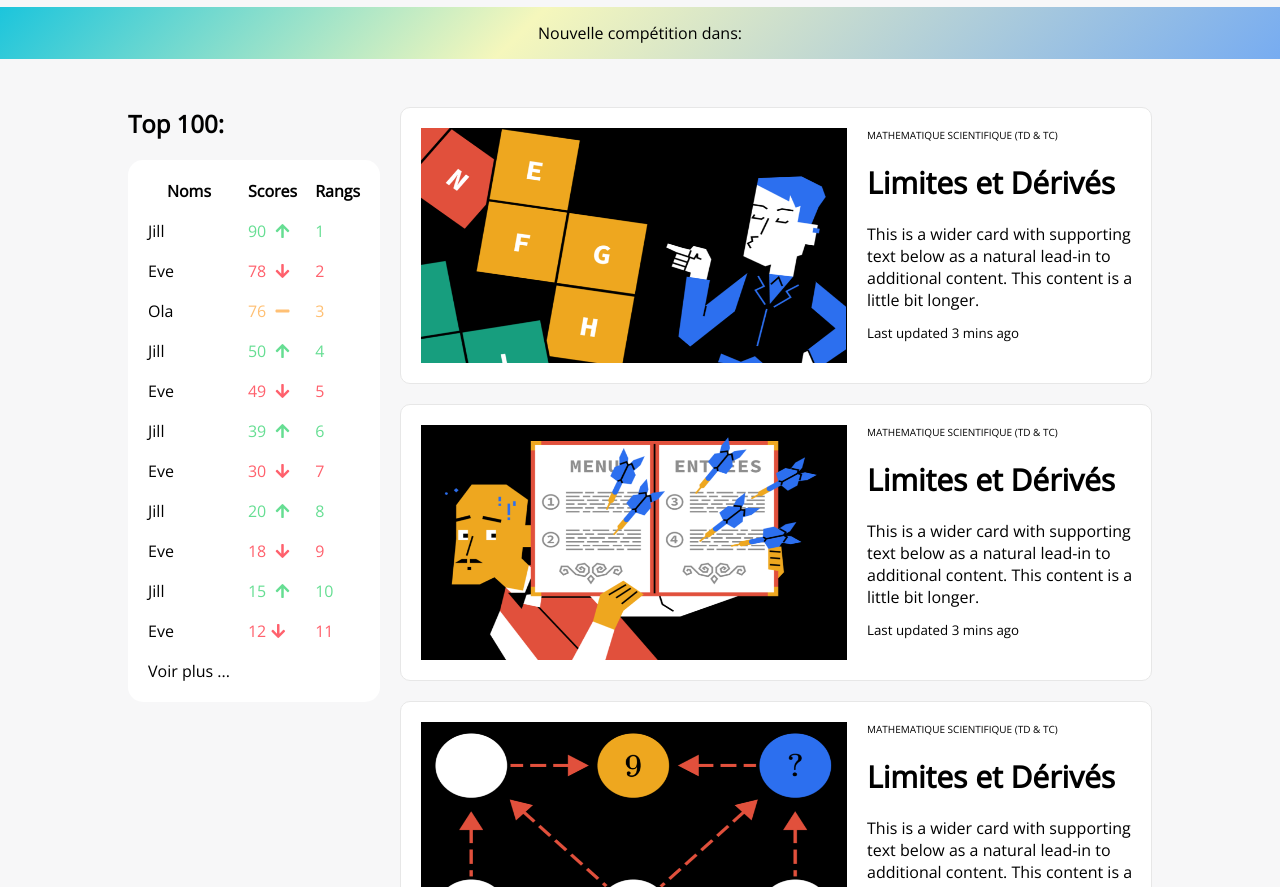
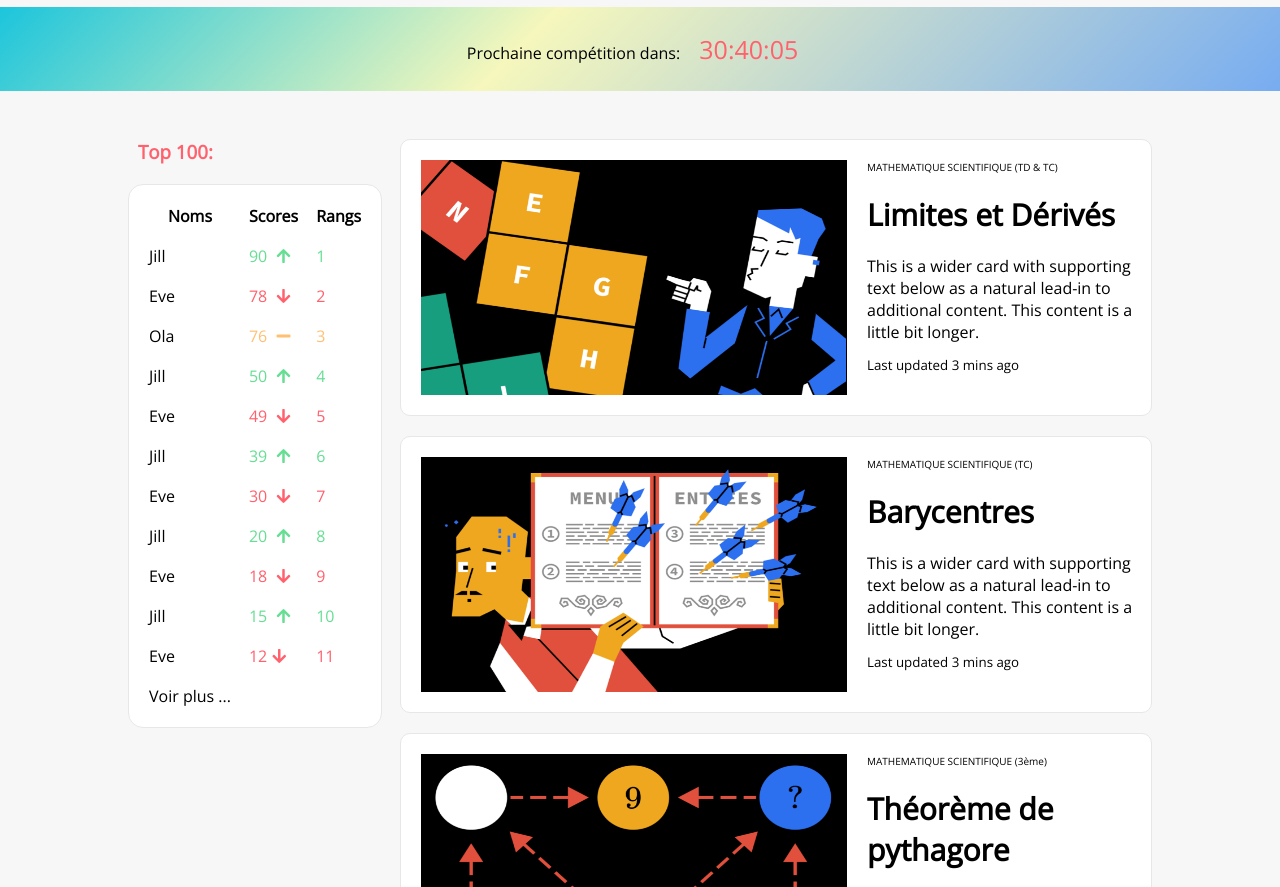
Before and after one commit to Anvi98/canari, a plain HTML site: page front-end/index.html in a window 1280 px wide. Shown: the part 56-943 px from the top of the page. Drawn offline with nearby package versions, Linux system fonts and the light colour scheme.

Commit message:
Add timedown

```diff
--- a/front-end/index.css
+++ b/front-end/index.css
@@ -158,6 +158,7 @@ table {
   background-color: #FFFFFF;
   margin-top: 20px;
   padding: 10px;
+  border: 1px solid rgb(231, 231, 231);
   border-radius: 15px;
 }
 
@@ -180,3 +181,17 @@ th, td {
   margin: 0 5px;
   color: #FFC074;
 }
+
+.title-rank {
+  margin-left: 10px;
+  color: #FF616D;
+}
+
+.timedown {
+  border: none;
+  font-size: 25px;
+  background: none;
+  color: #FF616D;
+  margin: 5px;
+  padding: 5px 10px;
+}
--- a/front-end/index.html
+++ b/front-end/index.html
@@ -30,10 +30,11 @@
     </nav>
 
   </header>
-  <div id="slogan">Nouvelle compétition dans: </div>
+  <div id="slogan">Prochaine compétition dans:
+    <button class="timedown">30:40:05</button> </div>
   <section class="main">
       <div class="news info">
-        <h2 >Top 100:</h2>
+        <h3 class="title-rank" >Top 100:</h2>
         <table>
           <thead>
             <tr>
@@ -143,8 +144,8 @@
             </div>
             <div class="card-body">
               <div >
-                <p class="description"> MATHEMATIQUE SCIENTIFIQUE (TD & TC)</p>
-                <h5 class="card-title big-title">Limites et Dérivés</h5>
+                <p class="description"> MATHEMATIQUE SCIENTIFIQUE (TC)</p>
+                <h5 class="card-title big-title">Barycentres</h5>
                 <p class="card-text">This is a wider card with supporting text below as a natural lead-in to additional content. This content is a little bit longer.</p>
                 <p class="card-text"><small class="text-muted">Last updated 3 mins ago</small></p>
               </div>
@@ -157,8 +158,8 @@
           </div>
           <div class="card-body">
             <div >
-              <p class="description"> MATHEMATIQUE SCIENTIFIQUE (TD & TC)</p>
-              <h5 class="card-title big-title">Limites et Dérivés</h5>
+              <p class="description"> MATHEMATIQUE SCIENTIFIQUE (3ème)</p>
+              <h5 class="card-title big-title">Théorème de pythagore</h5>
               <p class="card-text">This is a wider card with supporting text below as a natural lead-in to additional content. This content is a little bit longer.</p>
               <p class="card-text"><small class="text-muted">Last updated 3 mins ago</small></p>
             </div>
@@ -171,8 +172,8 @@
         </div>
         <div class="card-body">
           <div >
-            <p class="description"> MATHEMATIQUE SCIENTIFIQUE (TD & TC)</p>
-            <h5 class="card-title big-title">Limites et Dérivés</h5>
+            <p class="description"> CHIMIE (TD & TC)</p>
+            <h5 class="card-title big-title">Alchools</h5>
             <p class="card-text">This is a wider card with supporting text below as a natural lead-in to additional content. This content is a little bit longer.</p>
             <p class="card-text"><small class="text-muted">Last updated 3 mins ago</small></p>
           </div>
```
